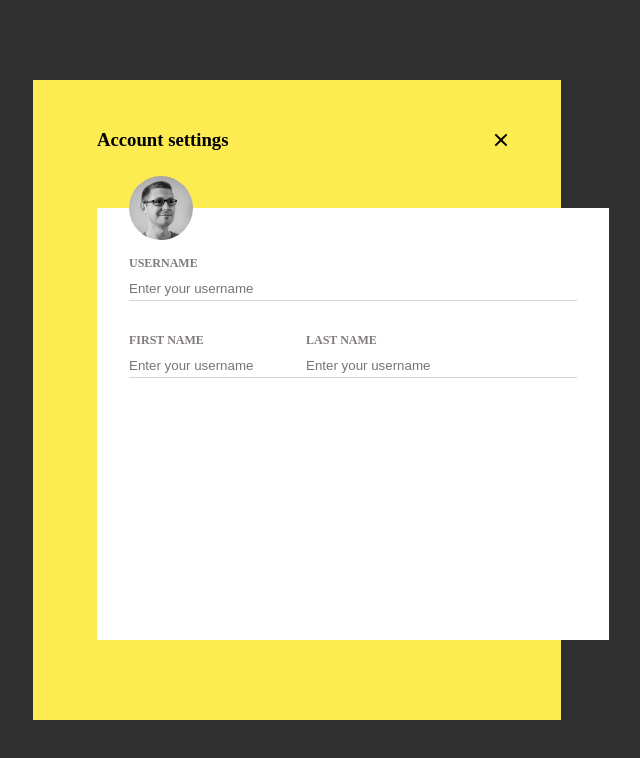
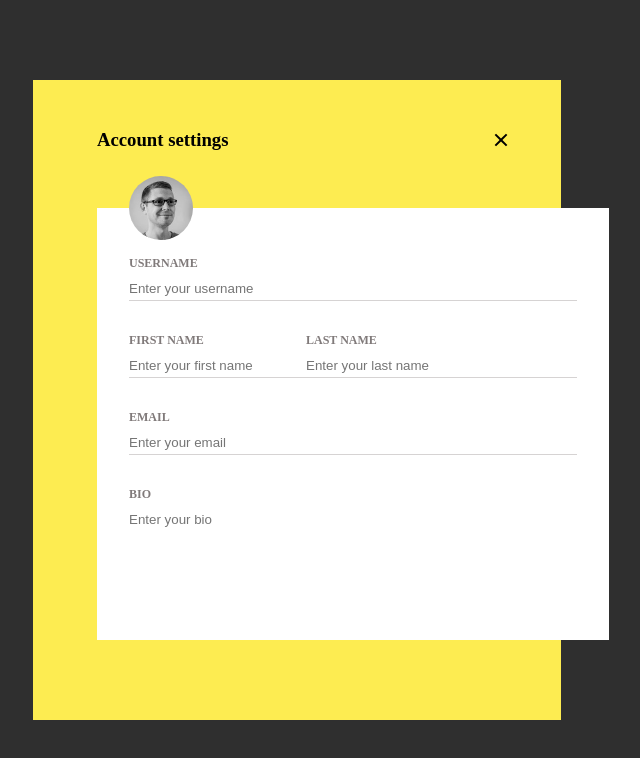
Before and after one commit to Titania01/loop2-step2, a plain HTML site: page index.html in a window 1280 px wide. Shown: the whole page, without its empty margins (343-983 px from the left). Drawn offline with Linux system fonts and the light colour scheme.

Commit message:
feat: update code base

```diff
--- a/index.html
+++ b/index.html
@@ -32,7 +32,7 @@
               <input
                 type="text"
                 name=""
-                placeholder="Enter your username"
+                placeholder="Enter your first name"
                 id="input"
               />
               <!-- <div class="line"></div> -->
@@ -42,12 +42,32 @@
               <input
                 type="text"
                 name=""
-                placeholder="Enter your username"
+                placeholder="Enter your last name"
                 id="input"
               />
             </div>
           </div>
           <div class="line"></div>
+
+          <div class="name">
+            <p>EMAIL</p>
+            <input
+              type="text"
+              name=""
+              placeholder="Enter your email"
+              id="input"
+            />
+            <div class="line"></div>
+
+            <div class="name">
+              <p>BIO</p>
+              <input
+                type="text"
+                name=""
+                placeholder="Enter your bio"
+                id="input"
+              />
+              <div class="linee"></div>
         </div>
       </div>
     </div>
```
